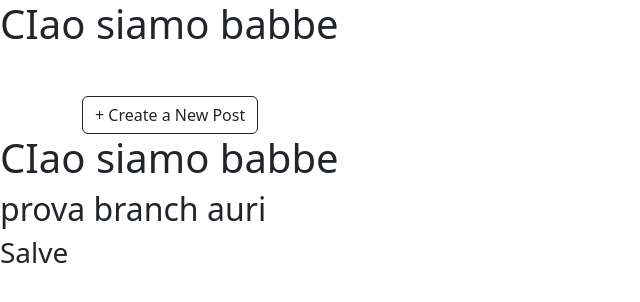
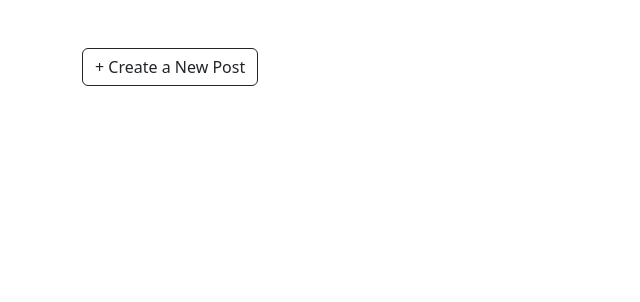
Before and after one commit to auri9945/Cime, a PHP site: page / in a window 1280 px wide. Shown: the top 302 px of the page, without its empty margins (0-640 px from the left). Run offline with PHP 8.4, Linux system fonts and the light colour scheme; some libraries are stand-ins or nearby versions.

Commit message:
Modifica2

```diff
--- a/index.php
+++ b/index.php
@@ -26,15 +26,13 @@
 </head>
 <body>
 
-<h1>CIao siamo babbe </h1>
+
 <div class="container mt-5"> <!-- container con all'interno il pulsante che rimanda a create.php nella uqale viene creato il codice per inserire un nuovo post-->
     <div class="text-container">
         <a href="create.php" class="btn btn-outline-dark"> + Create a New Post</a> <!-- il tag a che fa da pulsante e coolagto alla pagina create.php-->
     </div>
 </div>
 
-<h1>CIao siamo babbe </h1>
-<h2>prova branch auri</h2>
-<h3>Salve<h3>
+
 </body>
 </html>
```
